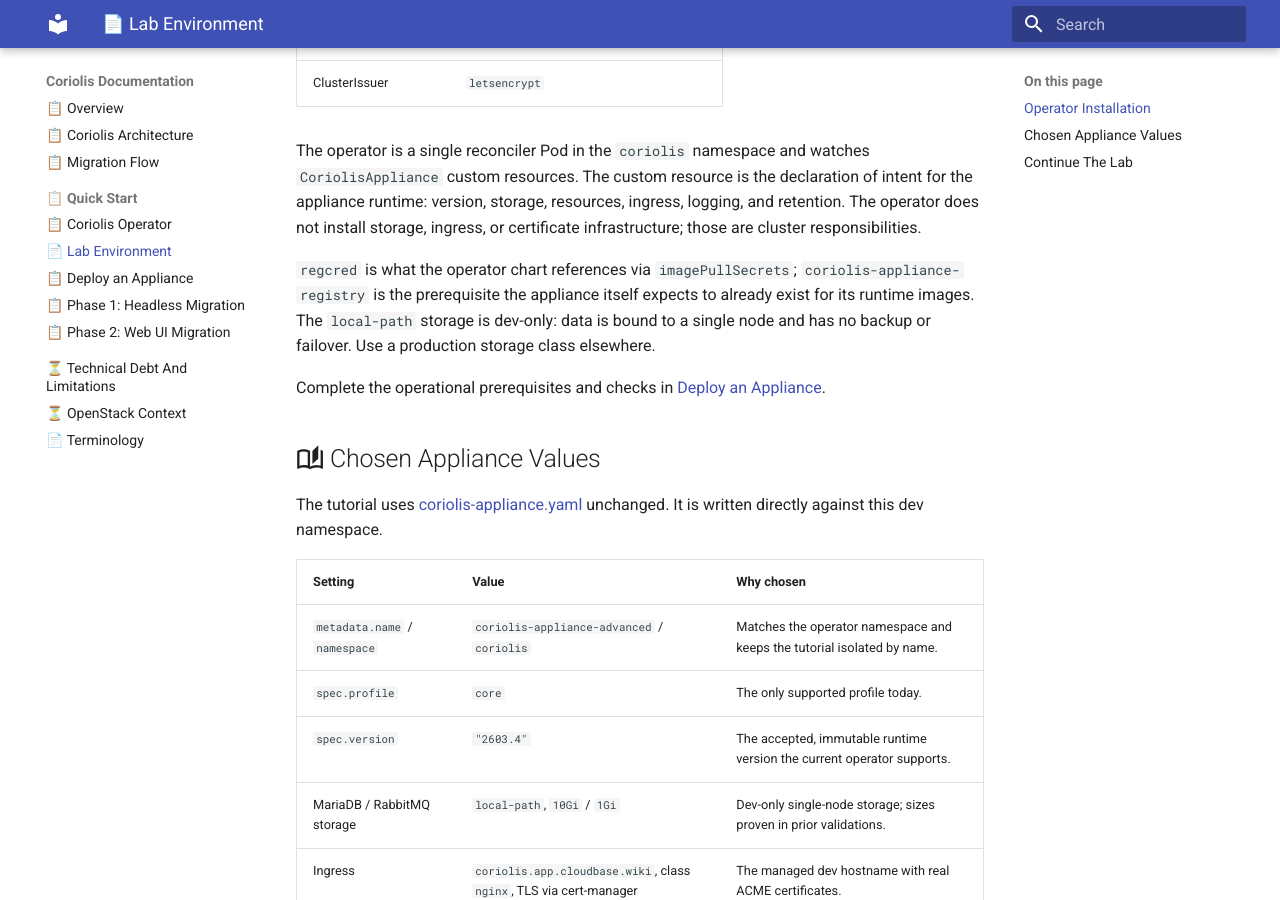
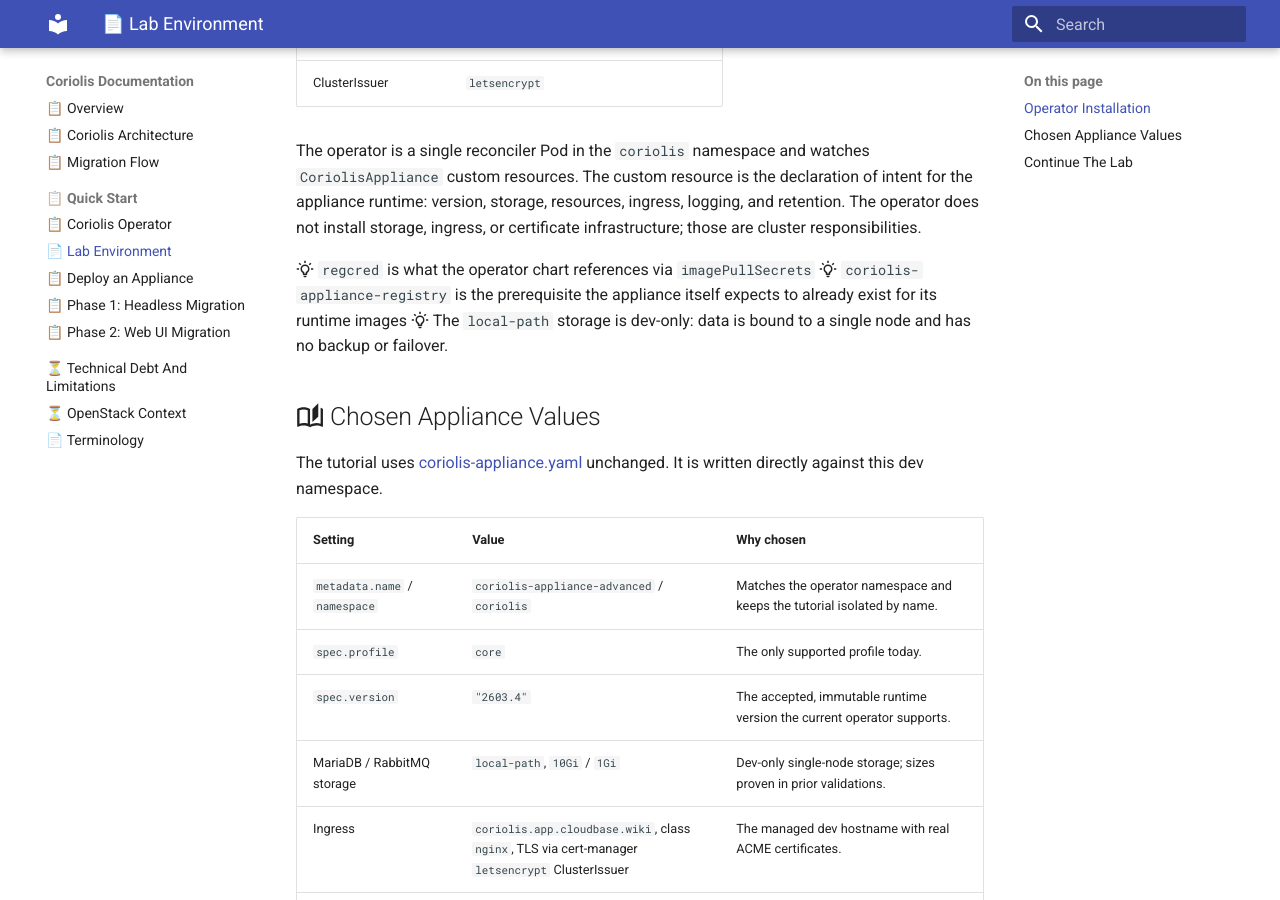
Before and after one commit to radumoisan/coriolis, an MkDocs documentation site: the page built from docs/operator-lab-environment.md, in a window 1280 px wide and 900 px high, scrolled down 1022 px. Built offline with MkDocs 1.6.1 and Material for MkDocs 9.7.7, drawn with Linux system fonts in a browser that asks for light colours.

Commit message:
Improved docs
Signed-off-by: Radu Moisan <radu.moisan@gmail.com>

```diff
--- a/docs/operator-lab-environment.md
+++ b/docs/operator-lab-environment.md
@@ -26,9 +26,9 @@
 
 The operator is a single reconciler Pod in the `coriolis` namespace and watches `CoriolisAppliance` custom resources. The custom resource is the declaration of intent for the appliance runtime: version, storage, resources, ingress, logging, and retention. The operator does not install storage, ingress, or certificate infrastructure; those are cluster responsibilities.
 
-`regcred` is what the operator chart references via `imagePullSecrets`; `coriolis-appliance-registry` is the prerequisite the appliance itself expects to already exist for its runtime images. The `local-path` storage is dev-only: data is bound to a single node and has no backup or failover. Use a production storage class elsewhere.
-
-Complete the operational prerequisites and checks in [Deploy an Appliance](deploy-appliance.md#hands-on-prerequisites).
+:material-lightbulb-on-outline: `regcred` is what the operator chart references via `imagePullSecrets`
+:material-lightbulb-on-outline: `coriolis-appliance-registry` is the prerequisite the appliance itself expects to already exist for its runtime images
+:material-lightbulb-on-outline: The `local-path` storage is dev-only: data is bound to a single node and has no backup or failover.
 
 ## :material-book-open-page-variant-outline: Chosen Appliance Values
 
```
